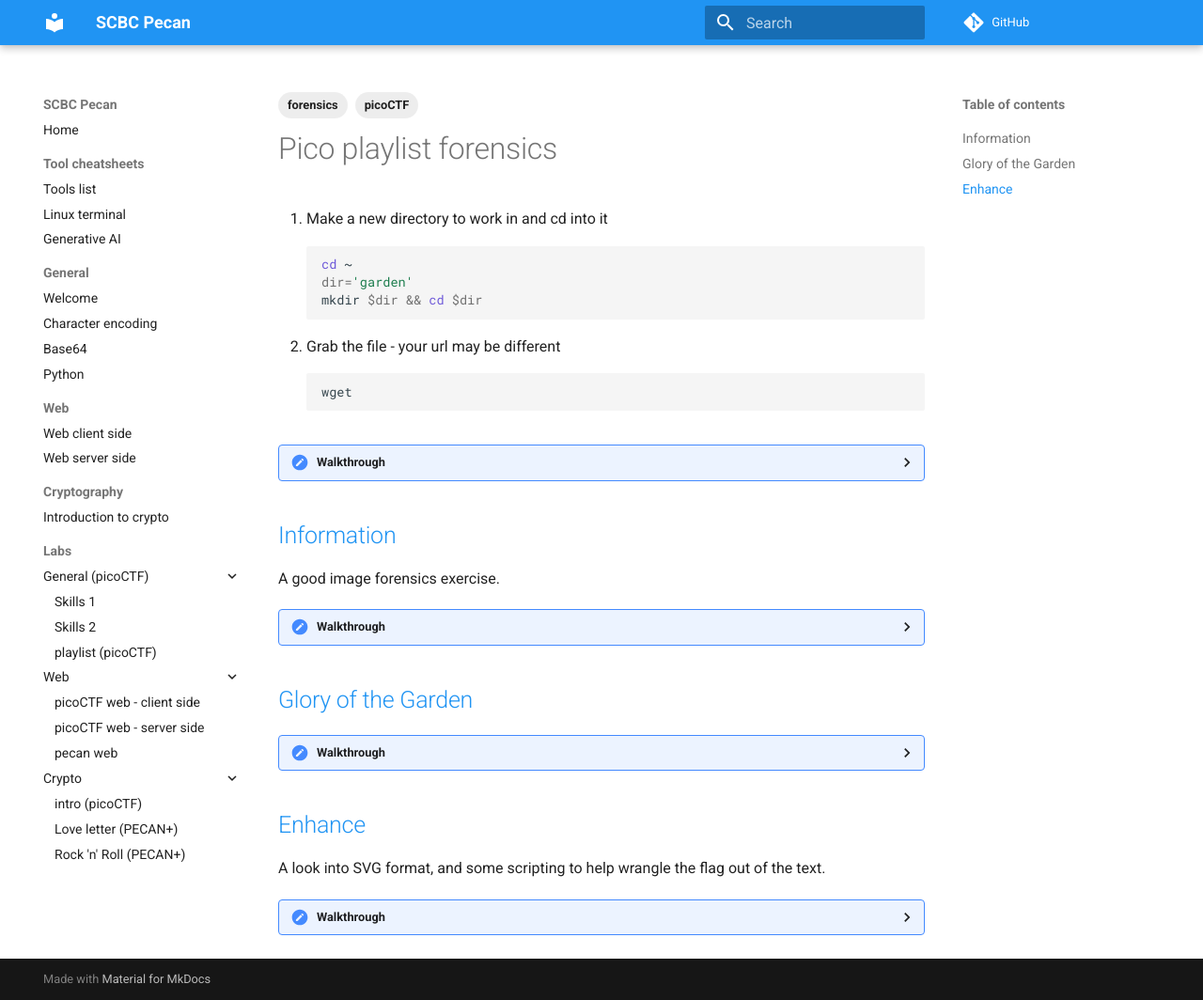
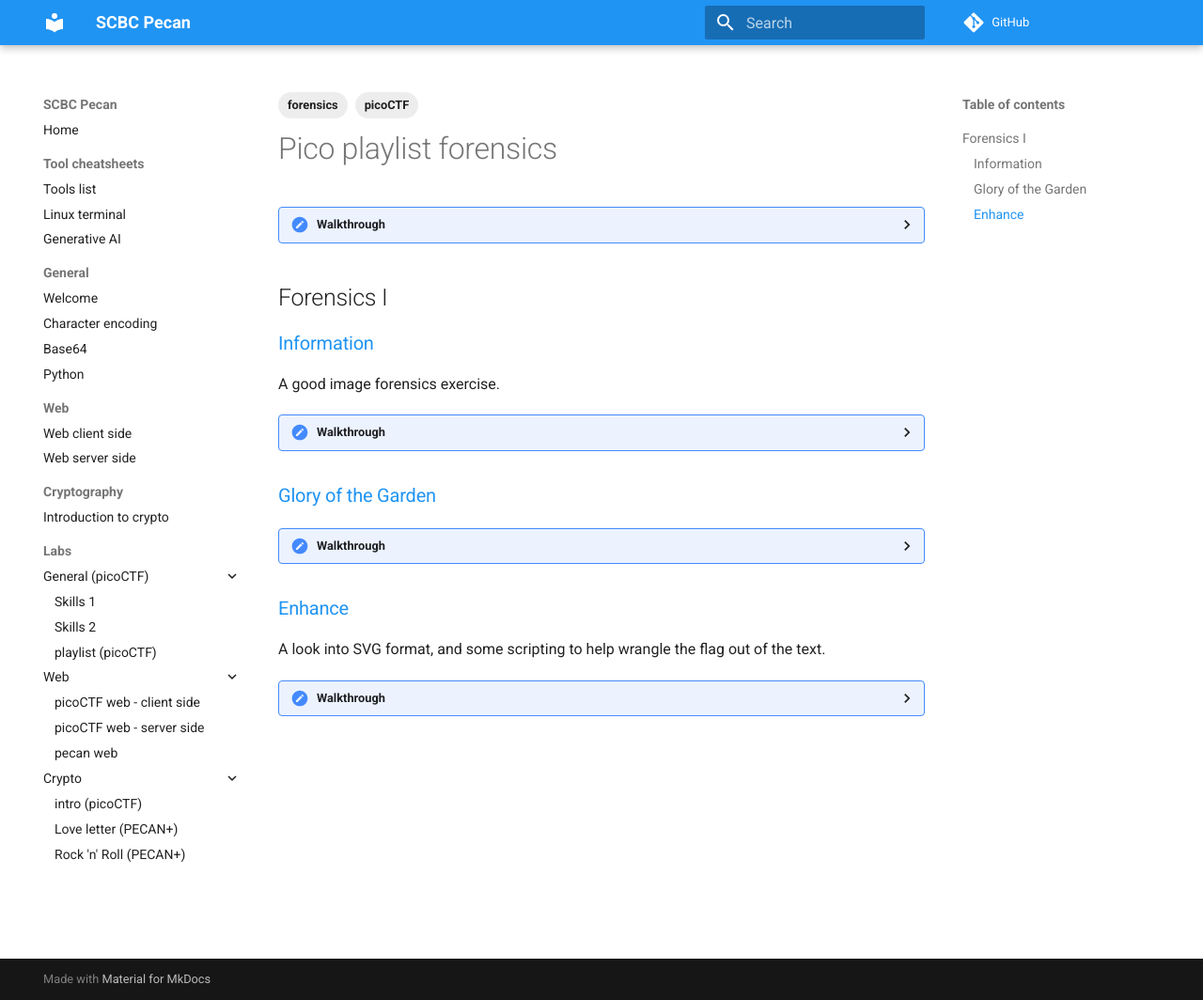
Before and after one commit to ding0t/scbc_pecan, an MkDocs documentation site: the page built from docs/labs/pico_playlist_forensics.md, in a window 1280 px wide and 1064 px high. Shown: the whole window at 94% size. Built offline with MkDocs 1.6.1 and Material for MkDocs 9.7.7, drawn with Linux system fonts in a browser that asks for light colours; comment, search, counter and statistics services are not loaded.

````diff
--- a/docs/labs/pico_playlist_forensics.md
+++ b/docs/labs/pico_playlist_forensics.md
@@ -6,6 +6,10 @@ tags:
 
 
 ## []()
+
+
+<details markdown>
+<summary><b> Walkthrough</b></summary>
 
 1. Make a new directory to work in  and cd into it
 ```sh
@@ -18,14 +22,11 @@ mkdir $dir && cd $dir
 wget
 ```
 
-<details markdown>
-<summary><b> Walkthrough</b></summary>
-
-
-
 </details>
 
-## [Information](https://play.picoctf.org/playlists/16?m=115)
+## Forensics I
+
+### [Information](https://play.picoctf.org/playlists/16?m=115)
 
 A good image forensics exercise.
 
@@ -87,7 +88,7 @@ Megapixels                      : 4.1
 
 </details>
 
-## [Glory of the Garden](https://play.picoctf.org/playlists/16?m=116)
+### [Glory of the Garden](https://play.picoctf.org/playlists/16?m=116)
 
 
 
@@ -117,7 +118,7 @@ strings garden.jpg
 
 </details>
 
-## [Enhance](https://play.picoctf.org/playlists/16?m=117)
+### [Enhance](https://play.picoctf.org/playlists/16?m=117)
 
 A look into SVG format, and some scripting to help wrangle the flag out of the text.
 
@@ -177,6 +178,4 @@ nano solve.py
 # Run it using:
 python3 ./solve.py
 ```
-
-
 </details>
````
